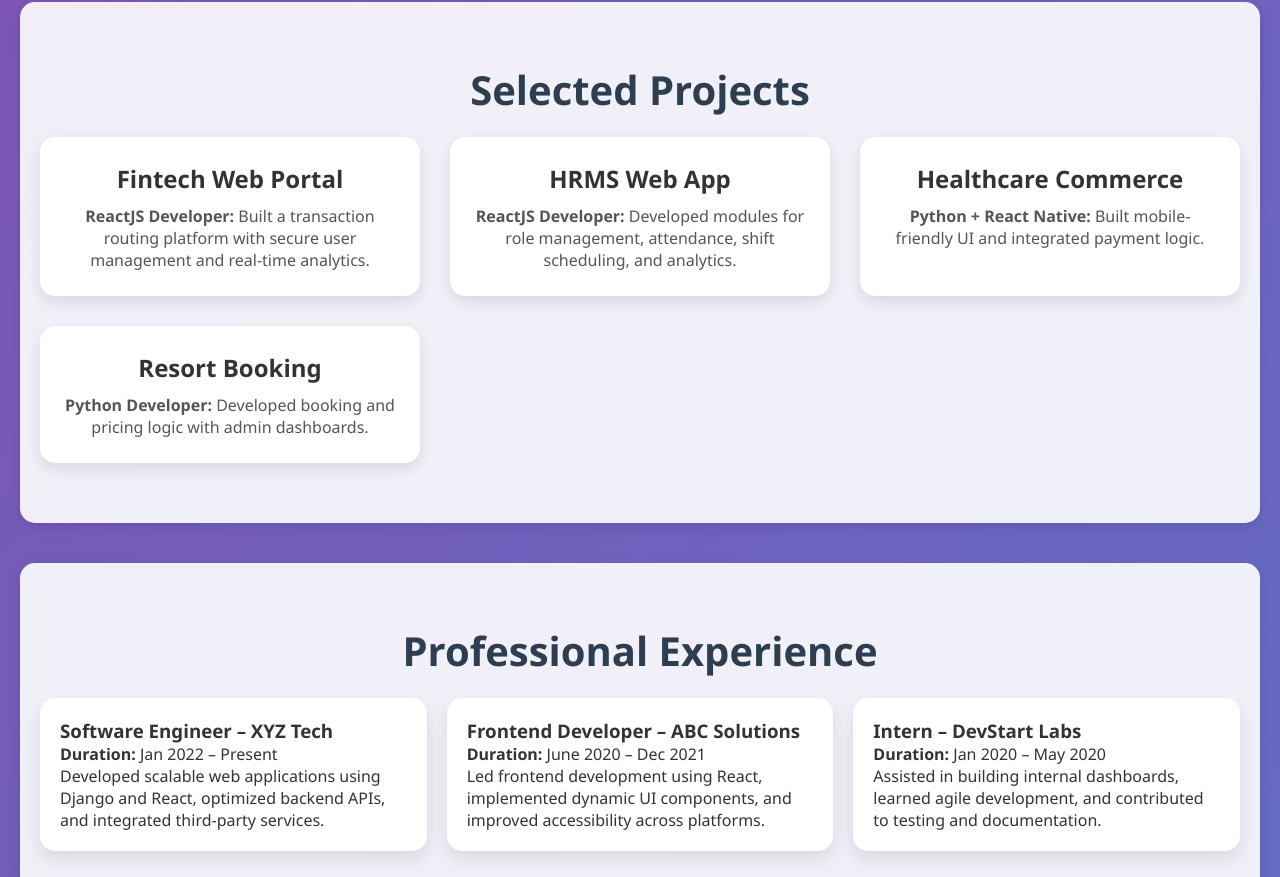
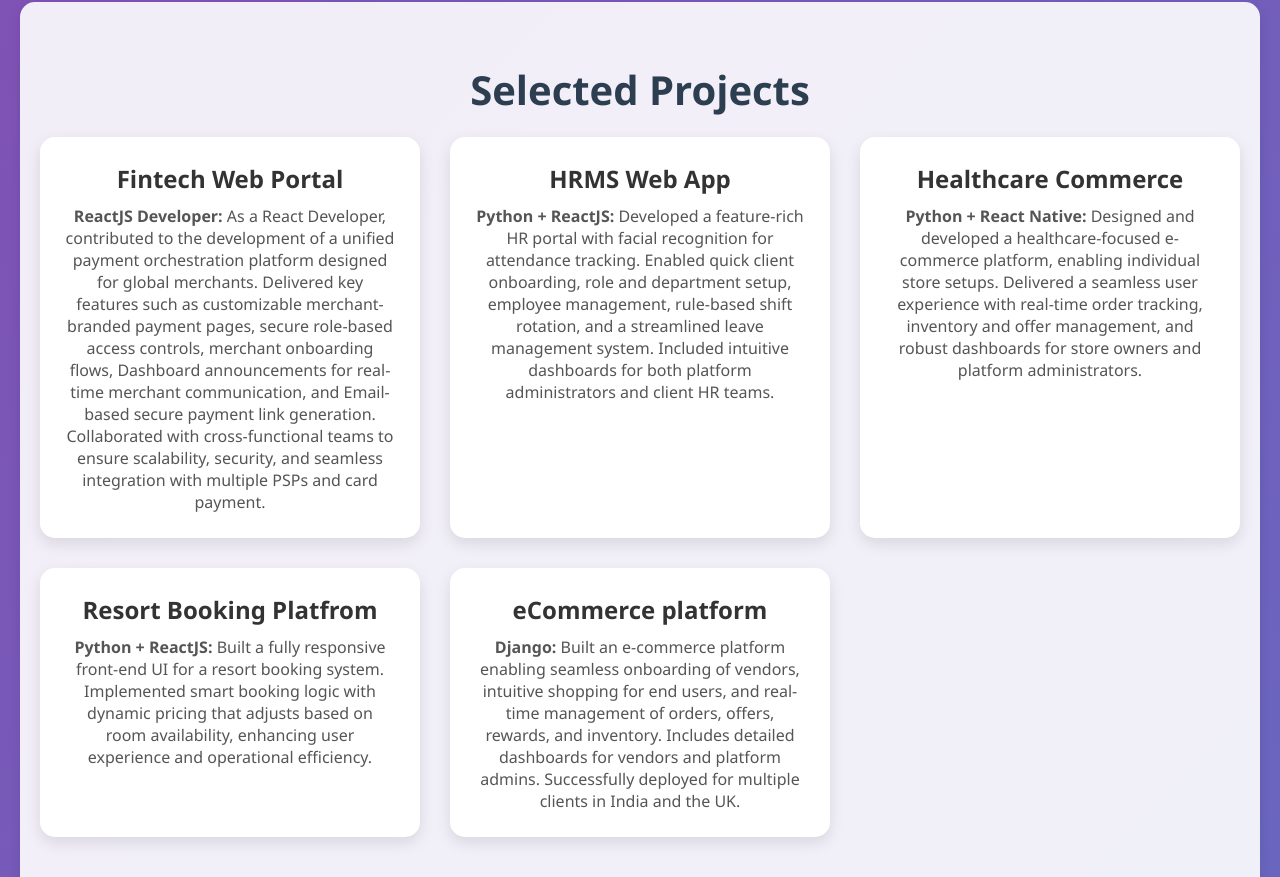
Before and after one commit to bala833/portfolio, a plain HTML site: page index.html in a window 1280 px wide. Shown: the part 1920-2797 px from the top of the page. Drawn offline with nearby package versions, Linux system fonts and the light colour scheme.

Commit message:
added correct content for selected projects

```diff
--- a/index.html
+++ b/index.html
@@ -744,29 +744,31 @@
         <div class="card" data-aos="fade-right">
           <h3>Fintech Web Portal</h3>
           <p>
-            <strong>ReactJS Developer:</strong> Built a transaction routing
-            platform with secure user management and real-time analytics.
+            <strong>ReactJS Developer:</strong> As a React Developer, contributed to the development of a unified payment orchestration platform designed for global merchants. Delivered key features such as customizable merchant-branded payment pages, secure role-based access controls, merchant onboarding flows, Dashboard announcements for real-time merchant communication, and Email-based secure payment link generation. Collaborated with cross-functional teams to ensure scalability, security, and seamless integration with multiple PSPs and card payment.
+          </p>
+        </div>
+        <div class="card" data-aos="fade-right">
+          <h3>HRMS Web App</h3>
+          <p>
+            <strong>Python + ReactJS:</strong>  Developed a feature-rich HR portal with facial recognition for attendance tracking. Enabled quick client onboarding, role and department setup, employee management, rule-based shift rotation, and a streamlined leave management system. Included intuitive dashboards for both platform administrators and client HR teams.
           </p>
         </div>
         <div class="card" data-aos="fade-up">
-          <h3>HRMS Web App</h3>
+          <h3>Healthcare Commerce</h3>
           <p>
-            <strong>ReactJS Developer:</strong> Developed modules for role
-            management, attendance, shift scheduling, and analytics.
+            <strong>Python + React Native:</strong> Designed and developed a healthcare-focused e-commerce platform, enabling individual store setups. Delivered a seamless user experience with real-time order tracking, inventory and offer management, and robust dashboards for store owners and platform administrators.
           </p>
         </div>
         <div class="card" data-aos="fade-left">
-          <h3>Healthcare Commerce</h3>
+          <h3>Resort Booking Platfrom</h3>
           <p>
-            <strong>Python + React Native:</strong> Built mobile-friendly UI and
-            integrated payment logic.
+            <strong>Python + ReactJS:</strong> Built a fully responsive front-end UI for a resort booking system. Implemented smart booking logic with dynamic pricing that adjusts based on room availability, enhancing user experience and operational efficiency.
           </p>
         </div>
-        <div class="card" data-aos="fade-right">
-          <h3>Resort Booking</h3>
+        <div class="card" data-aos="fade-left">
+          <h3>eCommerce platform</h3>
           <p>
-            <strong>Python Developer:</strong> Developed booking and pricing
-            logic with admin dashboards.
+            <strong>Django:</strong>  Built an e-commerce platform enabling seamless onboarding of vendors, intuitive shopping for end users, and real-time management of orders, offers, rewards, and inventory. Includes detailed dashboards for vendors and platform admins. Successfully deployed for multiple clients in India and the UK.
           </p>
         </div>
       </div>
```
